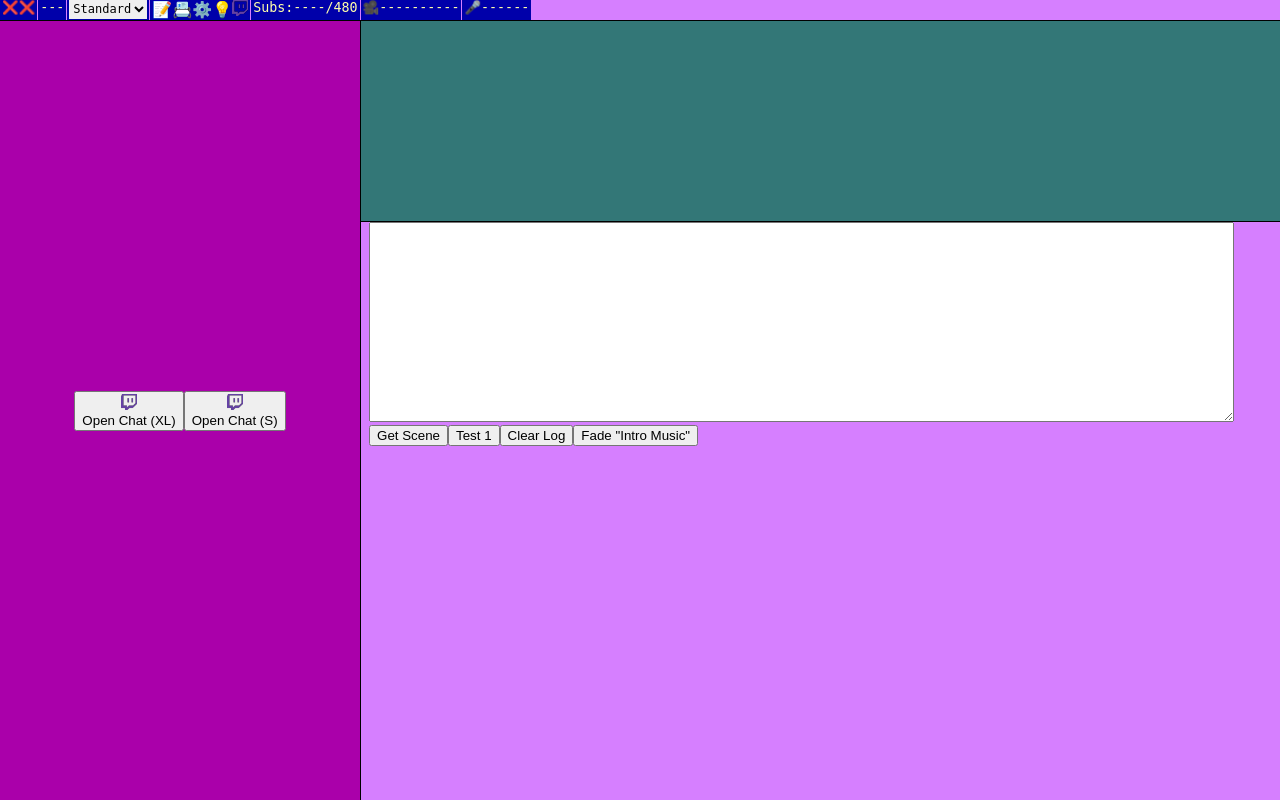
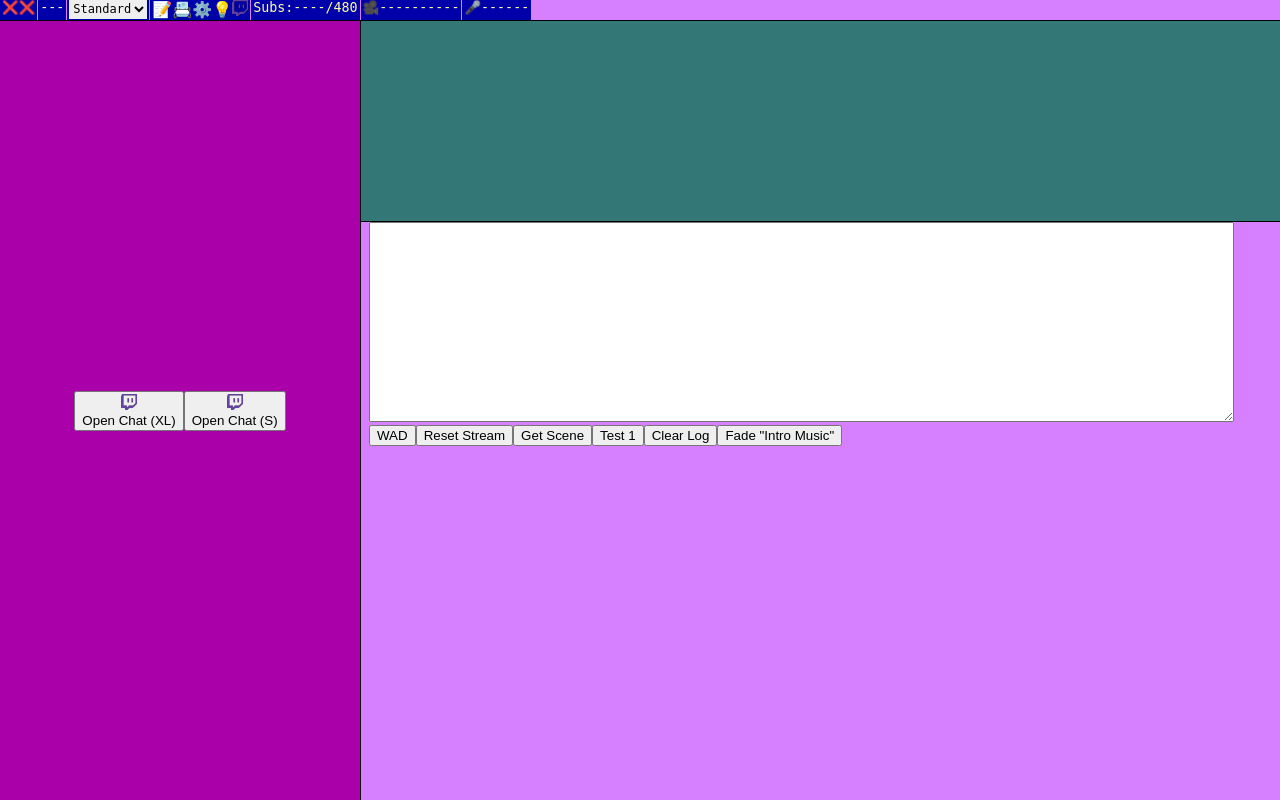
Before and after one commit to DrDos0016/cdosstream, a Django app: page / in a window 1280 px wide. Run offline with Django 4.2, Linux system fonts and the light colour scheme; data that the repository does not hold is empty.

Commit message:
Random half-implemented things I shouldn't be adding to the main code that needs to be running every stream.

```diff
--- a/cdosstream/static/cdosstream/js/modules/websocket_connection.js
+++ b/cdosstream/static/cdosstream/js/modules/websocket_connection.js
@@ -104,6 +104,11 @@ export class Websocket_Connection
         $(this.connection_icon_selector).html(this.connection_bad_icon);
     }
 
+    stub(event)
+    {
+        return true;  // Stub function. Do nothing.
+    }
+
     /* Functions intended to be defined in subclasses */
     setup() { return true; }
     delegate_event(event) { return true; }
--- a/cdosstream/static/cdosstream/js/obs-ws.js
+++ b/cdosstream/static/cdosstream/js/obs-ws.js
@@ -1,7 +1,7 @@
 "use strict";
 import { Websocket_Connection } from "/static/cdosstream/js/modules/websocket_connection.js";
 
-let OPCODE = {"REQUEST": 6};
+let OPCODE = {"HELLO": 0, "IDENTIFY": 1, "IDENTIFIED": 2, "REIDENTIFY": 3, "N/A": 4, "EVENT": 5, "REQUEST": 6, "REQUEST_RESPONSE": 7, "REQUEST_BATCH": 8, "REQUEST_BATCH_RESPONSE": 9};
 let UUID_SCENE = {
     "PRESTREAM":    "fbcafa89-a143-4233-8aba-da210a6390b4",
     "WORLDS":       "5fdbef60-88bd-489a-b20f-0888b4d85497",
@@ -10,8 +10,14 @@ let UUID_SCENE = {
     "KEVEDIT":      "286c7e8c-24ea-48c3-9465-d47bc74eac3a",
     "ADBREAK":      "398f708e-119f-43e4-9f53-5a72a05ad5bc",
 }
+let INPUTS  = {
+    "Desktop Audio (Keep Muted)": "57dd87b0-4ec4-4817-a46e-2e28bdd0da1e",
+    "Microphone": "ca47c4e4-6ff9-464f-8bdc-edf5ef3fd4ef",
+    "Ad Break Music": "18b0559a-3da5-49be-a722-264bddb284b7",
+    "WoZZT Theme": "450f168e-737e-4b6c-a22a-a78706631ba4",
+}
 let DO_NOT_PUNT_EVENTS = [
-    "GetSceneList", "GetInputList", "SetInputVolume",
+    "GetSceneList", "GetInputList", "SetInputVolume", "GetSceneItemList",
 ];
 
 const OBS_MICROPHONE_INPUT_NAME = "Mic/Aux";
@@ -36,6 +42,13 @@ export class OBS_Websocket_Connection extends Websocket_Connection
         }
 
         this.redeem_location = "CORNER";
+
+        this.event_handler_functions = [this.stub, this.stub, this.identified];
+    }
+
+    identified(event)
+    {
+        console.log("I got to identified here");
     }
 
     delegate_event(event)
@@ -44,6 +57,10 @@ export class OBS_Websocket_Connection extends Websocket_Connection
         this.obs_log_event(event);
         event = JSON.parse(event);
         let punt = false;
+
+        //let event_handler_function = this.event_handler_functions[event.op];
+        /*console.log("OP", event.op);
+        event_handler_function(event);*/
 
         if (event.op == 2) // Identified
         {
@@ -139,6 +156,40 @@ export class OBS_Websocket_Connection extends Websocket_Connection
         command = {"op": 6, "d": {"requestType": "SetInputVolume", "requestId": "f819dcf0-89cc-11eb-8f0e-382c4ac93b9c", "requestData": {"inputName": "Pre-Stream Music", "inputVolumeDb": -6.0}}};
         this.websocket.send(JSON.stringify(command));
     }
+
+    reset_stream()
+    {
+        let command = {"op": OPCODE.REQUEST, "d": {"requestType": "GetSceneItemList", "requestId": "f819dcf0-89cc-11eb-8f0e-382c4ac93b9c", "requestData": {"sceneUuid": UUID_SCENE.PRESTREAM}}};
+        this.websocket.send(JSON.stringify(command));
+        return true;
+
+        console.log("Resetting stream!");
+        console.log("Inputs WoZZT Theme", INPUTS["WoZZT Theme"]);
+        // Disable source - WoZZT Theme
+        command = {"op": OPCODE.REQUEST, "d": {"requestType": "SetSceneItemEnabled", "requestId": "f819dcf0-89cc-11eb-8f0e-382c4ac93b9c", "requestData": {"sceneUuid": UUID_SCENE.PRESTREAM, "sceneItemID": INPUTS["WoZZT Theme"], "sceneItemEnabled": false}}};
+        this.websocket.send(JSON.stringify(command));
+        // Set Pre-Stream Music vol to -6.0db
+        // Enable Source - Pre-Stream Music
+        // Change scene to Pre-Stream
+    }
+
+    get_wad()
+    {
+        console.log(RAW_SCENE_LIST);
+        console.log(RAW_INPUT_LIST);
+        console.log("LL", RAW_SCENE_LIST.length);
+
+        for (let idx = 0; idx < RAW_SCENE_LIST.length; idx++)
+        {
+            let command = {"op": OPCODE.REQUEST, "d": {"requestType": "GetSceneItemList", "requestId": "f819dcf0-89cc-11eb-8f0e-382c4ac93b9c", "requestData": {"sceneUuid": RAW_SCENE_LIST[idx].sceneUuid}}};
+            this.websocket.send(JSON.stringify(command));
+        }
+    }
+
+    get_scene_list()
+    {
+        console.log("Gonna get scene list");
+    }
 }
 
 
--- a/cdosstream/templates/cdosstream/obs-ws-test.html
+++ b/cdosstream/templates/cdosstream/obs-ws-test.html
@@ -153,6 +153,16 @@ function gemrule_auto_plug()
         ws_connections.scp.ws_send({"command": "gemrule-say", "message": "Discord: https://museumofzzt.com/discord/ | Bsky: https://bsky.app/profile/worldsofzzt.bsky.social | YouTube: https://www.youtube.com/c/WorldsofZZT | Patreon: https://patreon.com/worldsofzzt | More: https://museumofzzt.com/follow/"});
 }
 
+function reset_stream()
+{
+    ws_connections.obsws.reset_stream();
+}
+
+function get_wad()
+{
+    ws_connections.obsws.get_wad();
+}
+
 $(document).ready(function (){
     console.log("SCP Page is creating SCP_Websocket_Connection");
     ws_connections.scp = new SCP_Websocket_Connection(WEBSOCKET_SERVER_HOST, WEBSOCKET_SERVER_PORT);
@@ -201,6 +211,8 @@ $(document).ready(function (){
     $("#obs-getscene").click(test_get_scene);
     $("#clear-log").click(function (){ $("#obsws-log").val(""); });
     $("#test-fade").click(test_fade);
+    $("#reset-stream").click(reset_stream);
+    $("#wad").click(get_wad);
 
     // Timer
     setInterval(gemrule_auto_plug, 1000 * 60 * 52);
@@ -298,6 +310,8 @@ $(document).ready(function (){
     <div id="obsws" class="widget active">
         <textarea id="obsws-log"></textarea>
         <div style="display:flex;flex-wrap:wrap">
+            <button id="wad">WAD</button>
+            <button id="reset-stream">Reset Stream</button>
             <button id="obs-getscene">Get Scene</button>
             <button id="test1">Test 1</button>
             <button id="clear-log">Clear Log</button>
```
